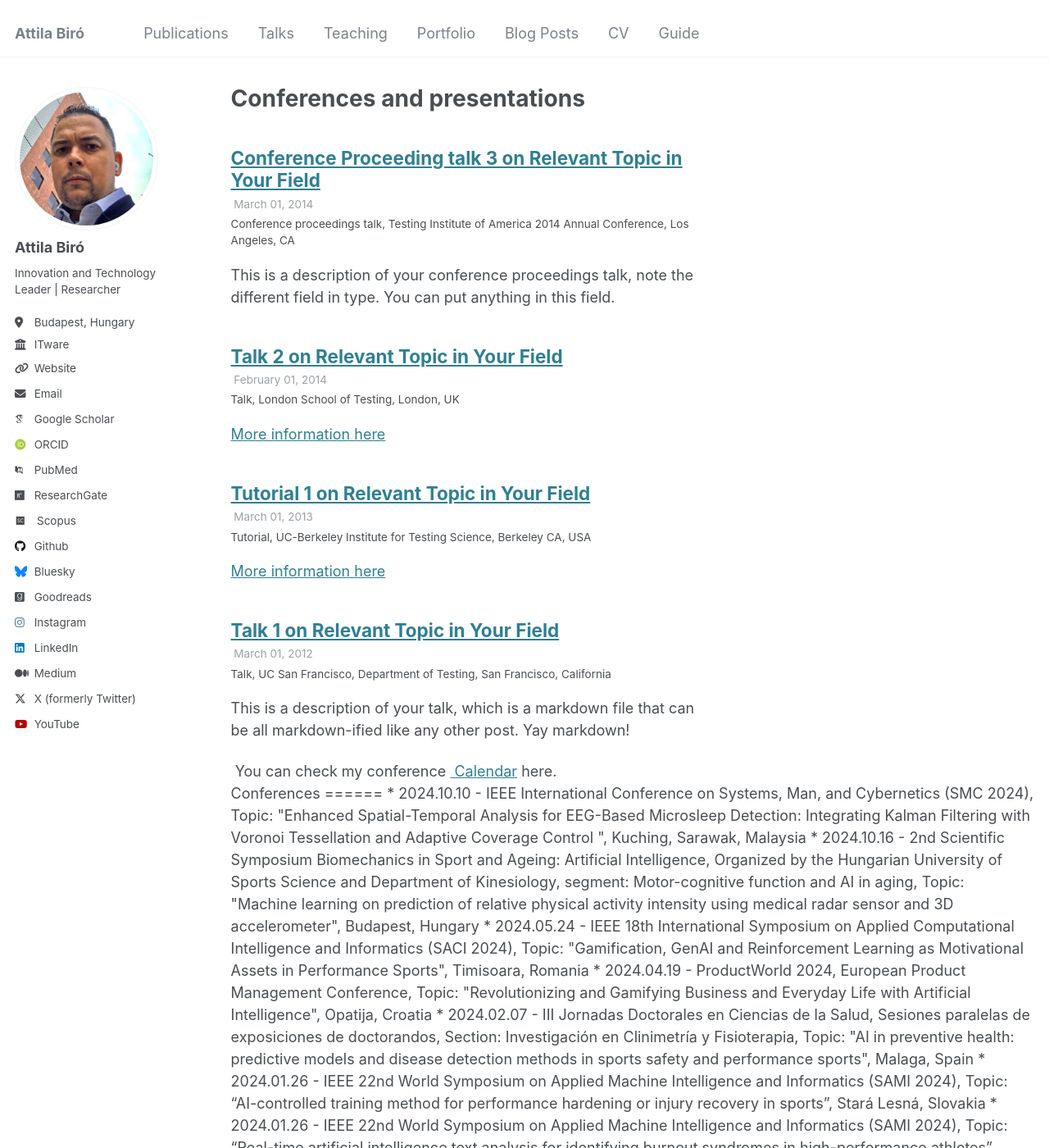
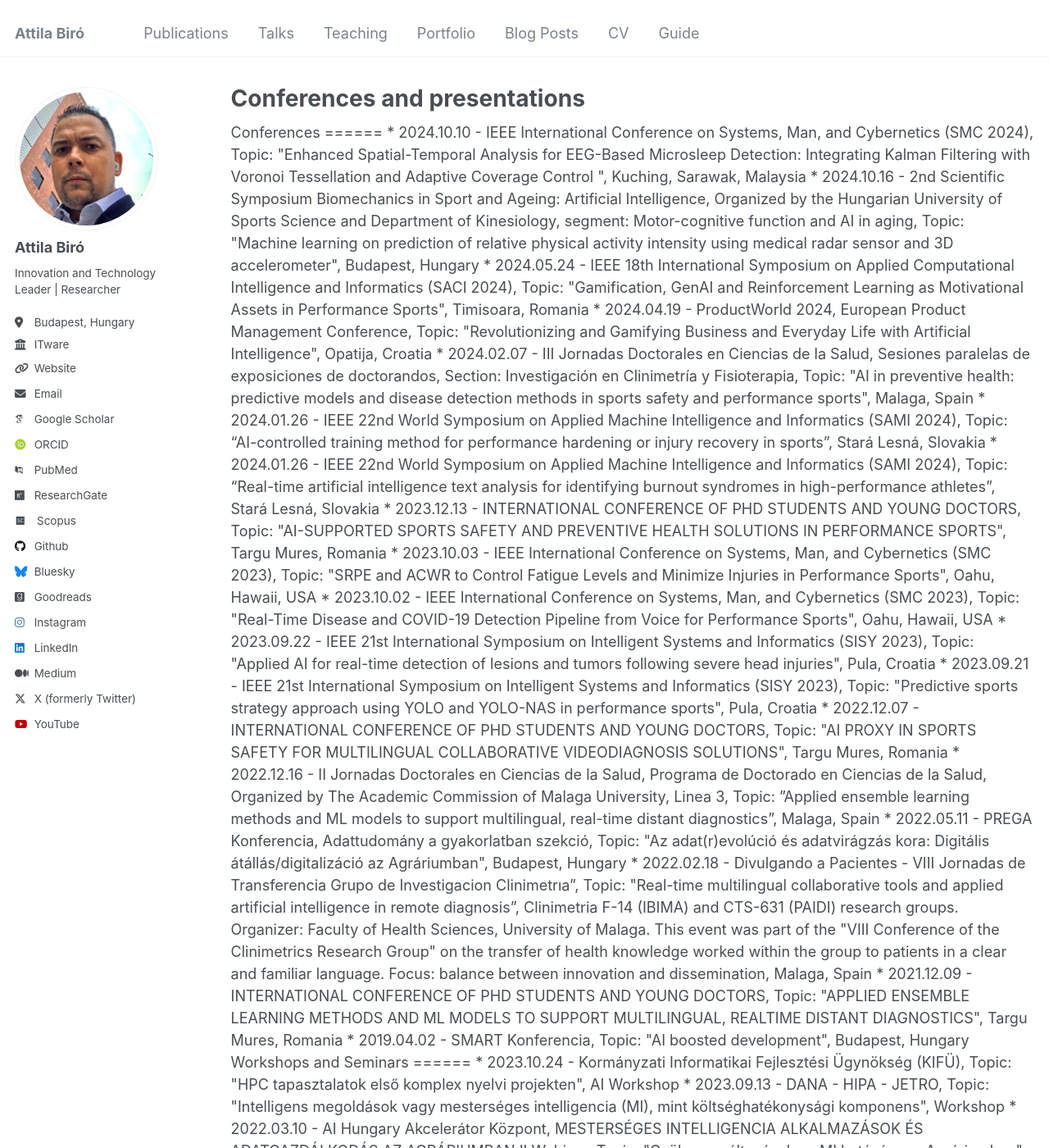
Before and after one commit to biroka/biroka.github.io, a Jekyll site: the page built from _pages/talks.html, in a window 1280 px wide and 1400 px high. Shown: the whole window at 82% size. Built offline with Jekyll 4.4.1, drawn with Linux system fonts in a browser that asks for light colours; some web fonts are replaced.

Commit message:
Update talks.html

```diff
--- a/_pages/talks.html
+++ b/_pages/talks.html
@@ -5,19 +5,7 @@ permalink: /talks/
 author_profile: true
 ---
 
-{% if site.talkmap_link == true %}
-
-<p style="text-decoration:underline;"><a href="/talkmap.html">See a map of all the places I've given a talk!</a></p>
-
-{% endif %}
-
-{% for post in site.talks reversed %}
-  {% include archive-single-talk.html %}
-{% endfor %}
-
-
 {% include base_path %}
-<div class="wordwrap"> You can check my conference <a href="https://www.attila.phd/conferences"> Calendar</a> here.</div>
 
 Conferences
 ======
@@ -49,3 +37,20 @@ Workshops and Seminars
 * 2022.02.01 - AI Hungary Akcelerátor Központ, „ADAT-FALAT” – AZ ÉLELMISZERIPAR ADATSZINTŰ KIHÍVÁSAI, Topic: "Digitalizáció és MI kihívások a gombatermesztésben", Webinar
 * 2019.02.28-03.01 - ITware, "First 10 years in Japan", két napos szakmai szeminárium az automatizált tesztelésről és mesterséges intelligenciáról, Tokyo, Japan
 * 2019.10.24-30 - JETRO, "Digital Innovation" CEE Entrepreneurs Delegation to Japan program organized by JETRO Budapest (Japan External Trade Organization) at Tokyo and Chiba, Japan
+
+
+<!--div class="wordwrap"> You can check my conference <a href="https://www.attila.phd/conferences"> Calendar</a> here.</div>
+
+{% if site.talkmap_link == true %}
+
+<p style="text-decoration:underline;"><a href="/talkmap.html">See a map of all the places I've given a talk!</a></p>
+
+{% endif %}
+
+{% for post in site.talks reversed %}
+  {% include archive-single-talk.html %}
+{% endfor %}
+
+
+{% include base_path %}
+<div class="wordwrap"> You can check my conference <a href="https://www.attila.phd/conferences"> Calendar</a> here.</div-->
```
